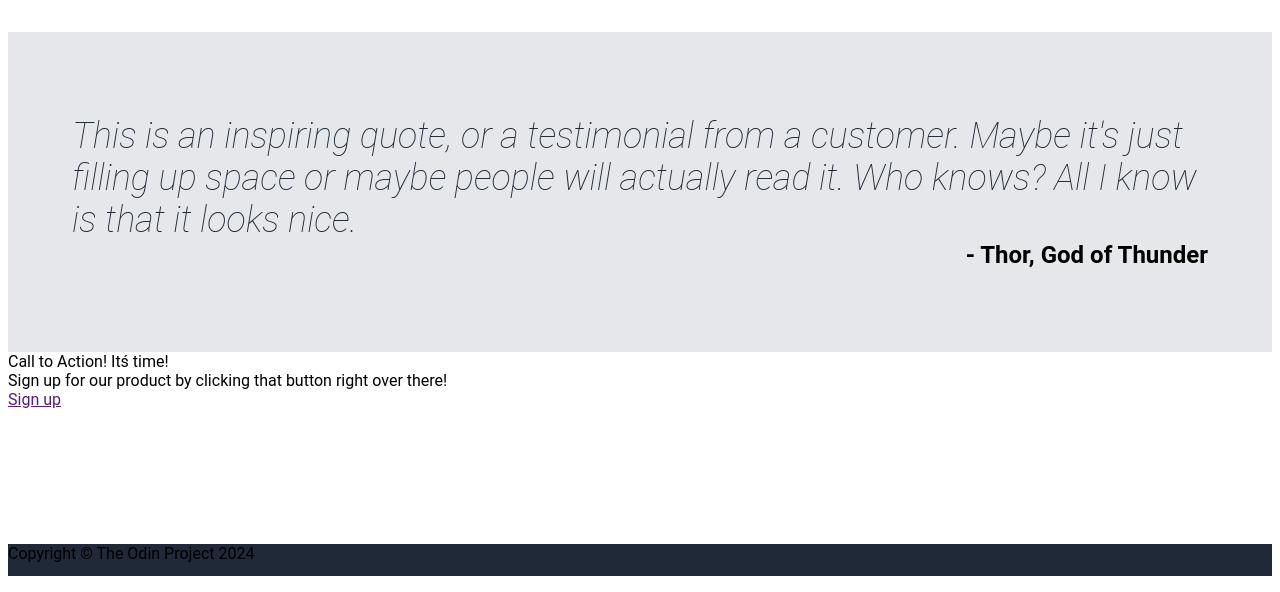
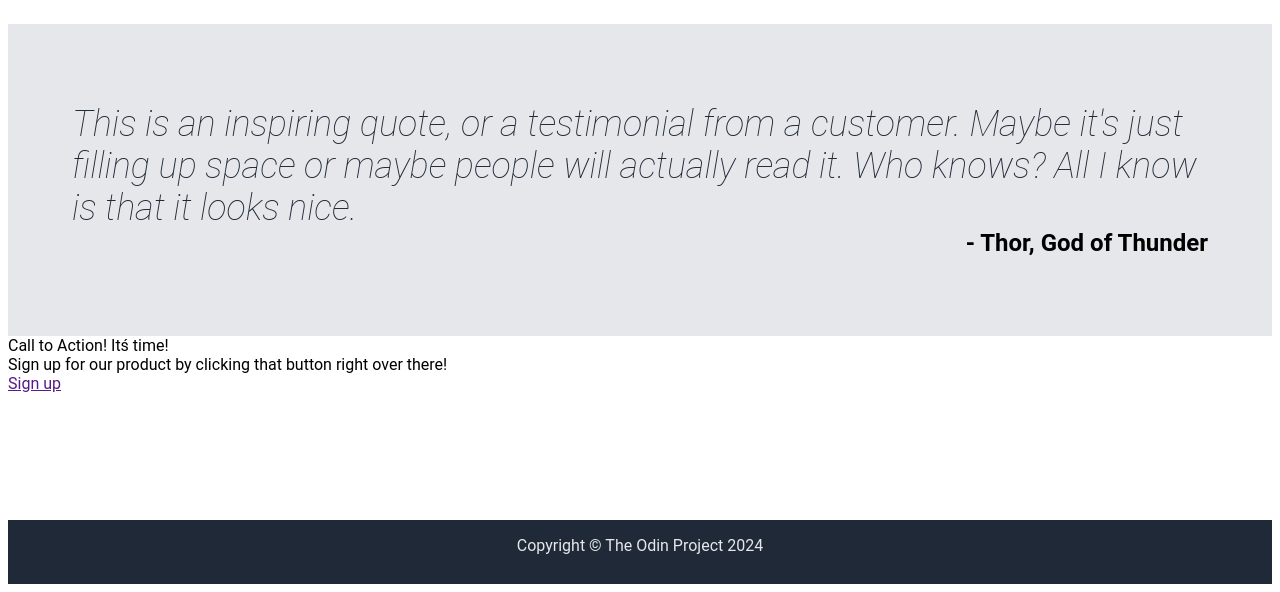
Before and after one commit to MCHDevelopment/odin-landingpage, a plain HTML site: page index.html in a window 1280 px wide. Shown: the part 446-1038 px from the top of the page. Drawn offline with Linux system fonts and the light colour scheme.

Commit message:
Copyright  Area finished

```diff
--- a/index.html
+++ b/index.html
@@ -78,7 +78,9 @@
     </div>
 
     <div class="fifthFifth">
-        Copyright © The Odin Project 2024
+        <div class="copyright">
+            Copyright © The Odin Project 2024
+        </div>
     </div>
 </body>
 </html>
--- a/styles.css
+++ b/styles.css
@@ -7,14 +7,14 @@
 .firstFifth, .secondFifth, .thirdFifth, .fourthFifth
 {
     flex: 1;
-    height: 24vh;
-    min-height: 24vh;
+    height: 23vh;
+    min-height: 23vh;
 }
 
 .fifthFifth{
     flex: 1;
-    height: 4vh;
-    min-height: 4vh;
+    height: 8vh;
+    min-height: 8vh;
 }
 
 .navigationArea, .welcomeArea{
@@ -87,3 +87,10 @@
 .welcomeImageArea{
     background-color:#E5E7EB
 }
+
+.copyright{
+    color: #E5E7EB;
+    text-align: center;
+    justify-content: center;
+    padding: 2vh;
+}
```
